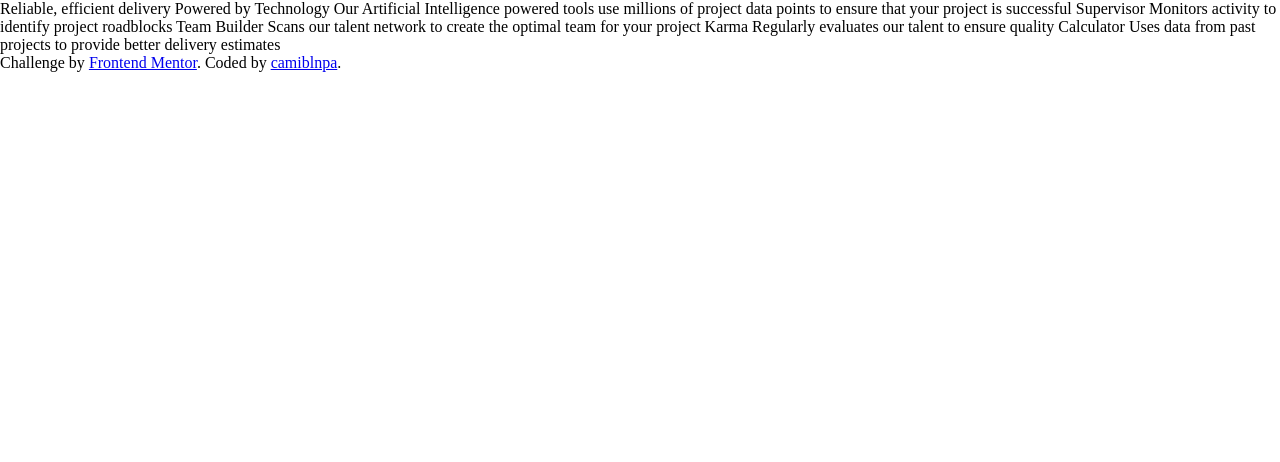
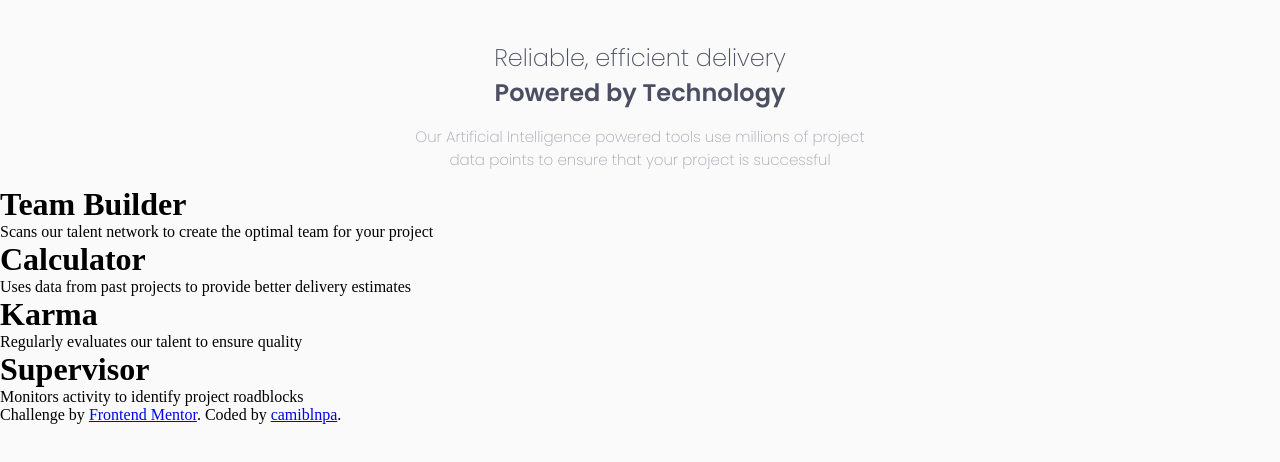
Before and after one commit to camiblnpa/frontendmentor-four-card-feature, a plain HTML site: page index.html in a window 1280 px wide. Drawn offline with Linux system fonts and the light colour scheme.

Commit message:
Header container with desktop styles

```diff
--- a/index.html
+++ b/index.html
@@ -14,24 +14,31 @@
 
 <body>
 
-  Reliable, efficient delivery
-  Powered by Technology
+  <div class="header__container">
+    <h2 class="header__container--title">Reliable, efficient delivery</h2>
+    <h2 class="header__container--title"><b>Powered by Technology</b></h2>
+    <p class="header__container--paragraph">Our Artificial Intelligence powered tools use millions of project data points
+      to ensure that your project is successful</p>
+  </div>
 
-  Our Artificial Intelligence powered tools use millions of project data points
-  to ensure that your project is successful
-
-  Supervisor
-  Monitors activity to identify project roadblocks
-
-  Team Builder
-  Scans our talent network to create the optimal team for your project
-
-  Karma
-  Regularly evaluates our talent to ensure quality
-
-  Calculator
-  Uses data from past projects to provide better delivery estimates
-
+  <div class="cards__container">
+    <div class="cards__container--item-top">
+      <h1>Team Builder</h1>
+      <p>Scans our talent network to create the optimal team for your project</p>
+    </div>
+    <div class="cards__container--item-right">
+      <h1>Calculator</h1>
+      <p>Uses data from past projects to provide better delivery estimates</p>
+    </div>
+    <div class="cards__container--item-bottom">
+      <h1>Karma</h1>
+      <p> Regularly evaluates our talent to ensure quality</p>
+    </div>
+    <div class="cards__container--item-left">
+      <h1>Supervisor</h1>
+      <p>Monitors activity to identify project roadblocks</p>
+    </div>
+  </div>
 
   <footer>
     <p class="attribution">
--- a/styles.css
+++ b/styles.css
@@ -1,3 +1,49 @@
+@import url('https://fonts.googleapis.com/css2?family=Poppins:wght@200;400;600&display=swap');
+
+:root {
+  /* colors */
+  --red: hsl(0, 78%, 62%);
+  --cyan: hsl(180, 62%, 55%);
+  --orange: hsl(34, 97%, 64%);
+  --blue: hsl(212, 86%, 64%);
+
+  --very-dark-blue: hsl(234, 12%, 34%);
+  --grayish-blue: hsl(229, 6%, 66%);
+  --very-light-gray: hsl(0, 0%, 98%);
+
+  /* typography */
+  --font-size-body: 15px;
+  --font-family: 'Poppins', sans-serif;
+  --weight-light: 200;
+  --weight-regular: 400;
+  --weight-semi-bold: 600;
+}
+
 * {
-    margin: 0;
+  margin: 0;
 }
+
+body {
+    background-color: var(--very-light-gray);
+}
+
+.header__container {
+  font-family: var(--font-family);
+  color: var(--very-dark-blue);
+  display: flex;
+  flex-direction: column;
+  align-items: center;
+  margin-top: 40px;
+}
+
+.header__container--title {
+  font-weight: var(--weight-light);
+}
+
+.header__container--paragraph {
+  font-weight: var(--weight-light);
+  font-size: var(--font-size-body);
+  color: var(--grayish-blue);
+  margin: 15px 32%;
+  text-align: center;
+}
```
